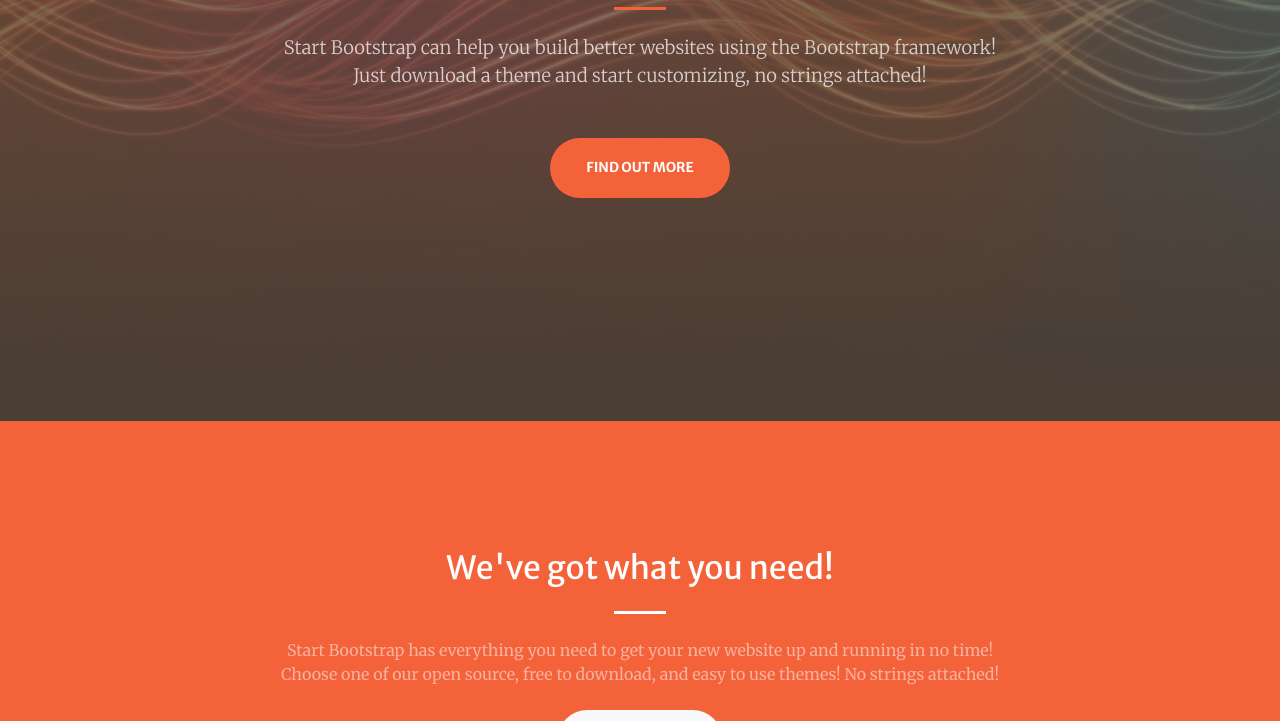
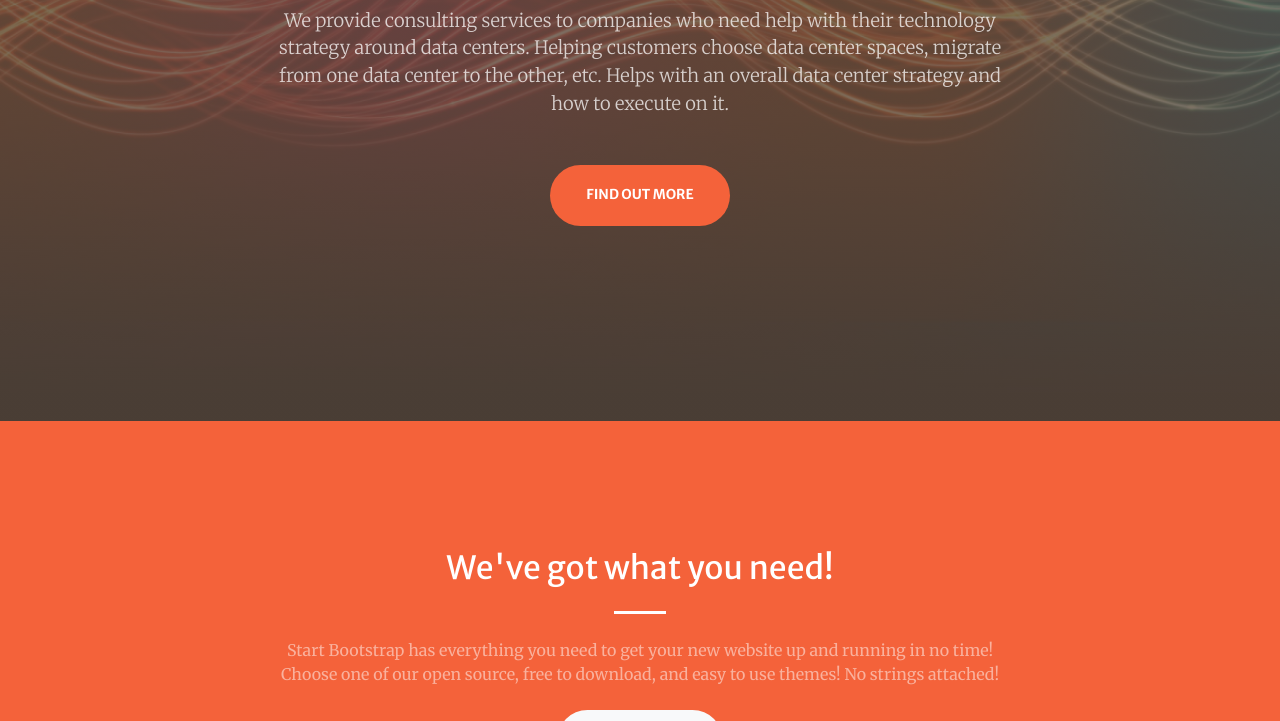
Before and after one commit to emrho/flowstatedata, a website: page index.html in a window 1280 px wide. Shown: the part 379-1100 px from the top of the page. Drawn offline with nearby package versions, Linux system fonts and the light colour scheme.

Commit message:
Add files via upload

```diff
--- a/index.html
+++ b/index.html
@@ -43,7 +43,7 @@
                         <hr class="divider my-4" />
                     </div>
                     <div class="col-lg-8 align-self-baseline">
-                        <p class="text-white-75 font-weight-light mb-5">Start Bootstrap can help you build better websites using the Bootstrap framework! Just download a theme and start customizing, no strings attached!</p>
+                        <p class="text-white-75 font-weight-light mb-5">We provide consulting services to companies who need help with their technology strategy around data centers. Helping customers choose data center spaces, migrate from one data center to the other, etc. Helps with an overall data center strategy and how to execute on it.</p>
                         <a class="btn btn-primary btn-xl js-scroll-trigger" href="#about">Find Out More</a>
                     </div>
                 </div>
```
